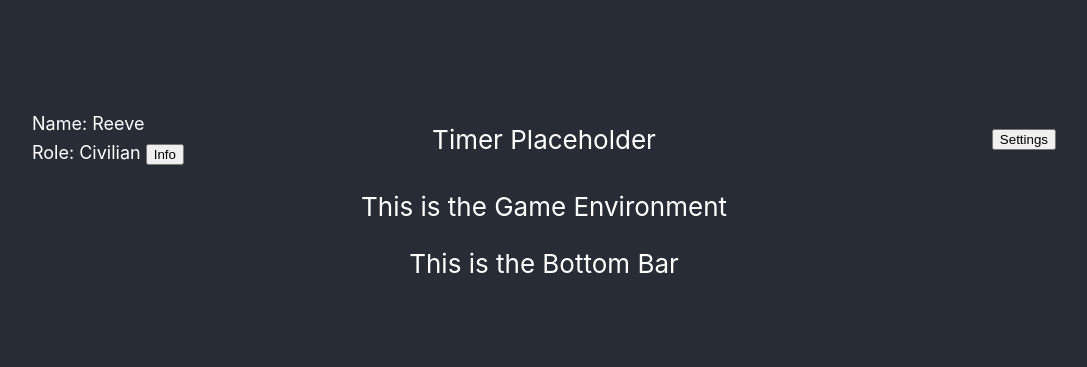
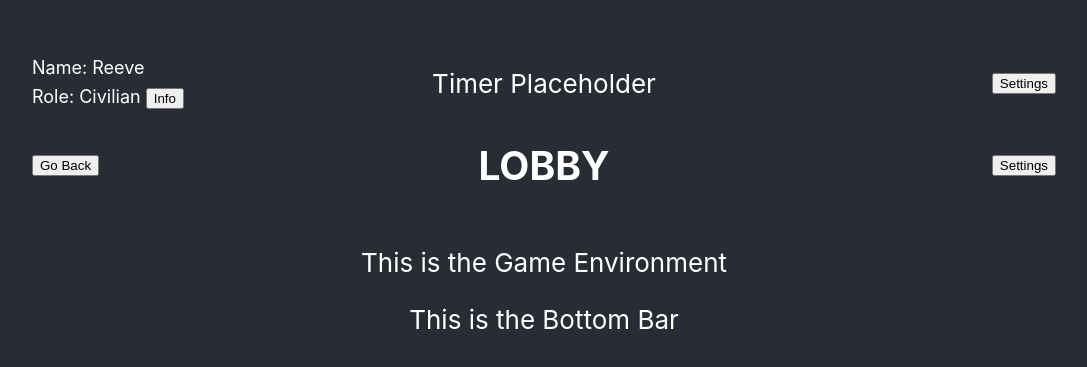
Before and after one commit to Mafia-Hands/Mafia, a React (Create React App) app in the folder frontend/: page / in a window 1280 px wide. Shown: the part 191-558 px from the top of the page, without its empty margins (96-1183 px from the left). Built offline with nearby package versions, Linux system fonts and the light colour scheme.

Commit message:
Add TopBarSettings to App.js

```diff
--- a/frontend/src/App.js
+++ b/frontend/src/App.js
@@ -1,4 +1,5 @@
 import './App.css';
+import TopBarSettings from './Components/TopBarSettings';
 import TopBarGame from './Components/TopBarGame';
 import GameEnv from './Components/GameEnv';
 import BottomBar from './Components/BottomBar';
@@ -13,6 +14,7 @@ function App() {
                         showTimer={true}
                         showRole={true}
                     />
+                    <TopBarSettings currentScreen="LOBBY" showSettings={true} />
                     <GameEnv />
 
                     <BottomBar />
```
